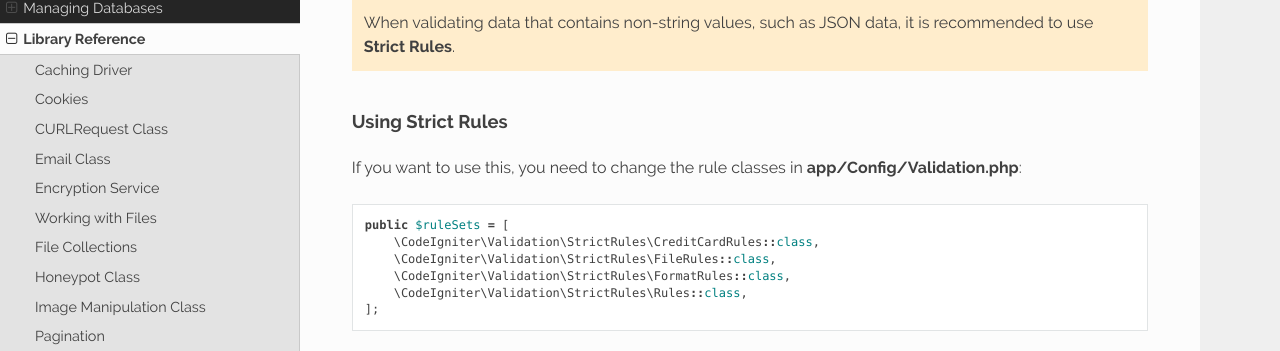
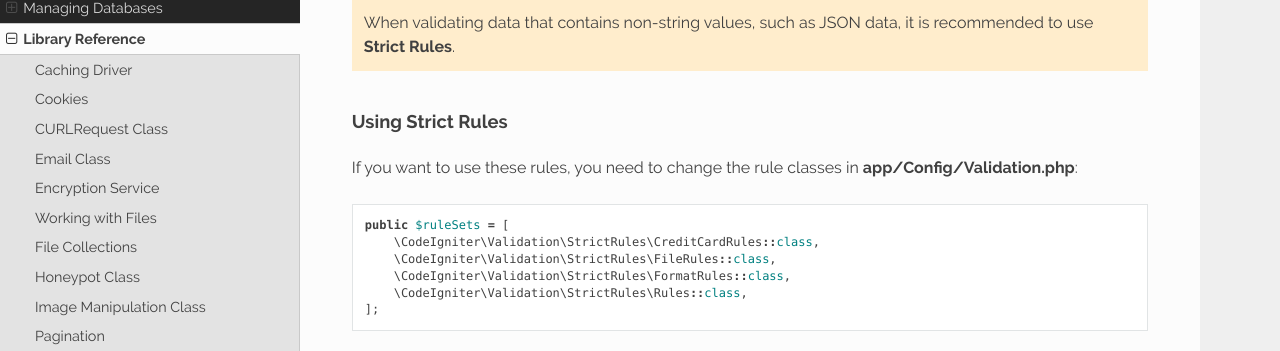
Before and after one commit to NEKOGET/ci4_user_guide_src, a Sphinx documentation site: the page built from source/libraries/validation.rst, in a window 1280 px wide and 900 px high, scrolled down 5425 px. Shown: the part 102-453 px from the top of the window. Built offline with Sphinx 7.4.7 and the Read the Docs theme 2.0.0, drawn with Linux system fonts in a browser that asks for light colours.

Commit message:
docs: fix by proofreading
Co-authored-by: John Paul E. Balandan, CPA <51850998+paulbalandan@users.noreply.github.com>

```diff
--- a/source/libraries/validation.rst
+++ b/source/libraries/validation.rst
@@ -228,7 +228,7 @@ The **Strict Rules** don't use implicit type conversion.
 Using Strict Rules
 ------------------
 
-If you want to use this, you need to change the rule classes in **app/Config/Validation.php**::
+If you want to use these rules, you need to change the rule classes in **app/Config/Validation.php**::
 
         public $ruleSets = [
             \CodeIgniter\Validation\StrictRules\CreditCardRules::class,
```
